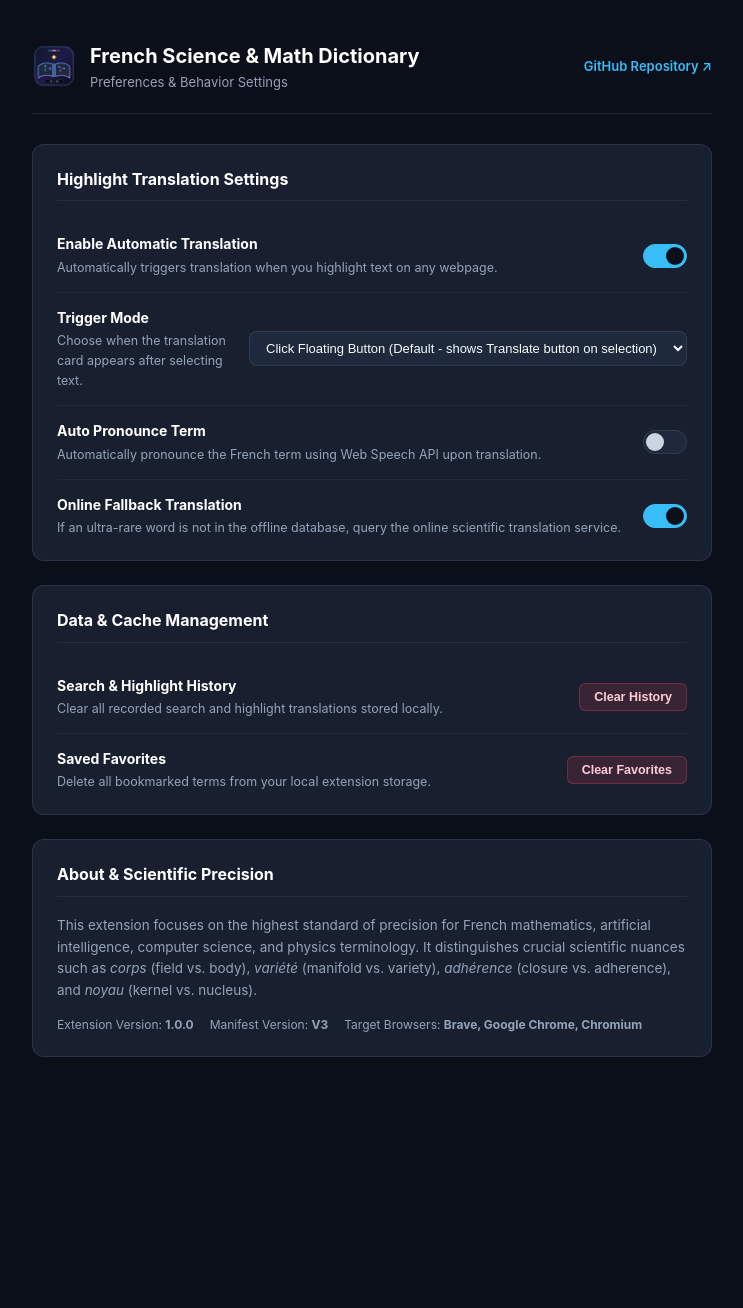
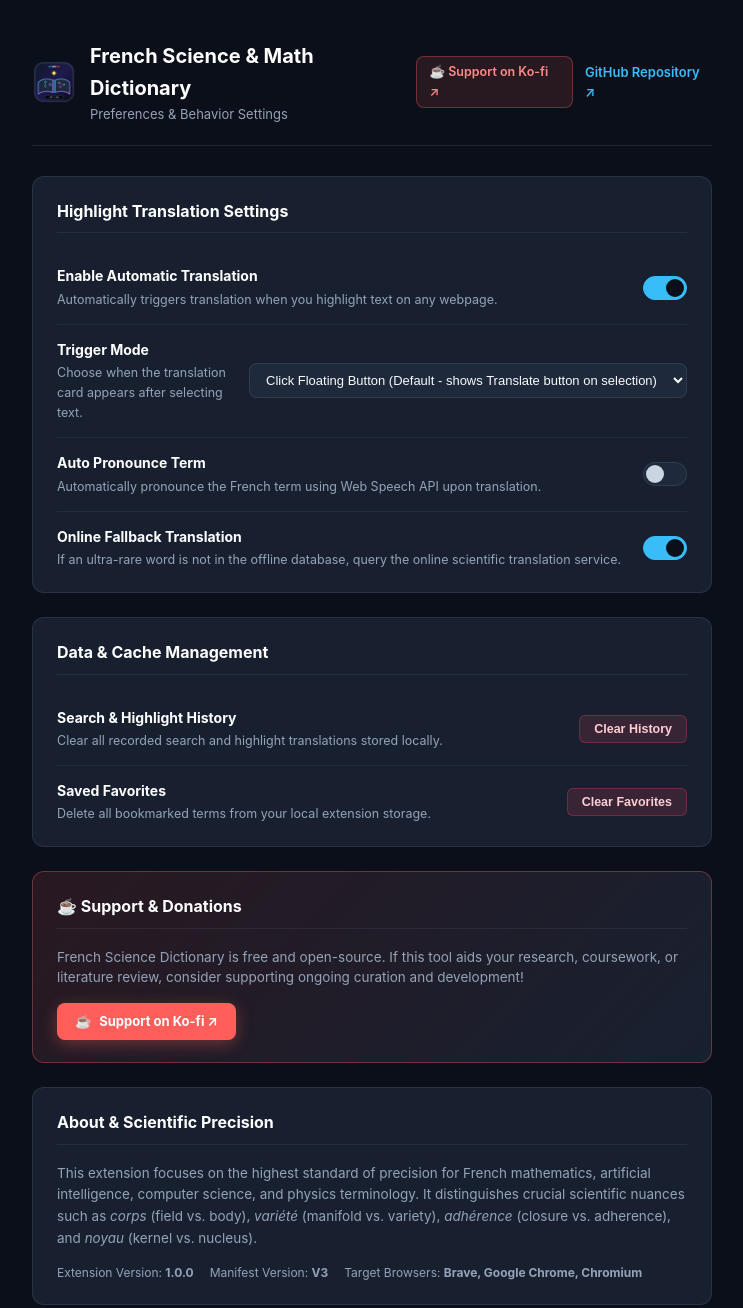
Before and after one commit to qhungbui7/french-science-dictionary, a browser extension: page options/options.html in a window 1280 px wide. Shown: the whole page, without its empty margins (268-1011 px from the left). Before the commit the page ends 1121 px from the top, so only its background shows below. Drawn offline with Linux system fonts and the light colour scheme.

Commit message:
feat: add Ko-fi donation and support section to README, popup, options, and test page

```diff
--- a/options/options.css
+++ b/options/options.css
@@ -62,6 +62,34 @@
 .brand p {
   font-size: 13px;
   color: var(--text-secondary);
+}
+
+.header-action-links {
+  display: flex;
+  align-items: center;
+  gap: 12px;
+}
+
+.kofi-header-link {
+  color: #ff8b89;
+  text-decoration: none;
+  font-size: 12.5px;
+  font-weight: 600;
+  display: inline-flex;
+  align-items: center;
+  gap: 4px;
+  background: rgba(255, 94, 91, 0.12);
+  padding: 5px 12px;
+  border-radius: 8px;
+  border: 1px solid rgba(255, 94, 91, 0.35);
+  transition: all 0.15s ease;
+}
+
+.kofi-header-link:hover {
+  background: #ff5e5b;
+  color: #ffffff;
+  border-color: #ff5e5b;
+  transform: translateY(-1px);
 }
 
 .github-link {
@@ -197,6 +225,45 @@
   background: rgba(244, 63, 94, 0.25);
 }
 
+/* Donate Section */
+.donate-section {
+  background: linear-gradient(135deg, rgba(255, 94, 91, 0.12), rgba(30, 41, 59, 0.7));
+  border: 1px solid rgba(255, 94, 91, 0.35);
+}
+
+.donate-section p {
+  color: var(--text-secondary);
+  font-size: 13.5px;
+  margin-bottom: 16px;
+  line-height: 1.5;
+}
+
+.donate-action-row {
+  display: flex;
+  align-items: center;
+}
+
+.donate-button {
+  display: inline-flex;
+  align-items: center;
+  gap: 8px;
+  background: #ff5e5b;
+  color: #ffffff;
+  text-decoration: none;
+  font-size: 13px;
+  font-weight: 700;
+  padding: 8px 18px;
+  border-radius: 8px;
+  box-shadow: 0 4px 16px rgba(255, 94, 91, 0.35);
+  transition: all 0.15s ease;
+}
+
+.donate-button:hover {
+  background: #e04b48;
+  transform: translateY(-1px);
+  box-shadow: 0 6px 20px rgba(255, 94, 91, 0.45);
+}
+
 .about-section p {
   color: var(--text-secondary);
   font-size: 13.5px;
--- a/options/options.html
+++ b/options/options.html
@@ -16,9 +16,12 @@
           <p>Preferences & Behavior Settings</p>
         </div>
       </div>
-      <a href="https://github.com/qhungbui7/french-science-dictionary" target="_blank" class="github-link">
-        GitHub Repository ↗
-      </a>
+      <div class="header-action-links">
+        <a href="https://ko-fi.com/quochungbui" target="_blank" class="kofi-header-link">☕ Support on Ko-fi ↗</a>
+        <a href="https://github.com/qhungbui7/french-science-dictionary" target="_blank" class="github-link">
+          GitHub Repository ↗
+        </a>
+      </div>
     </header>
 
     <main class="options-main">
@@ -93,6 +96,20 @@
         </div>
       </section>
 
+      <!-- Support & Donate Section -->
+      <section class="settings-card donate-section">
+        <h2>☕ Support & Donations</h2>
+        <p>
+          French Science Dictionary is free and open-source. If this tool aids your research, coursework, or literature review, consider supporting ongoing curation and development!
+        </p>
+        <div class="donate-action-row">
+          <a href="https://ko-fi.com/quochungbui" target="_blank" class="donate-button">
+            <span class="donate-icon">☕</span>
+            <span>Support on Ko-fi ↗</span>
+          </a>
+        </div>
+      </section>
+
       <!-- About Section -->
       <section class="settings-card about-section">
         <h2>About & Scientific Precision</h2>
```
Also changed, not shown: popup/popup.css (+64 -0 lines), popup/popup.html (+12 -0 lines), test_page.html (+2 -1 lines), README.md, changelog.md.
